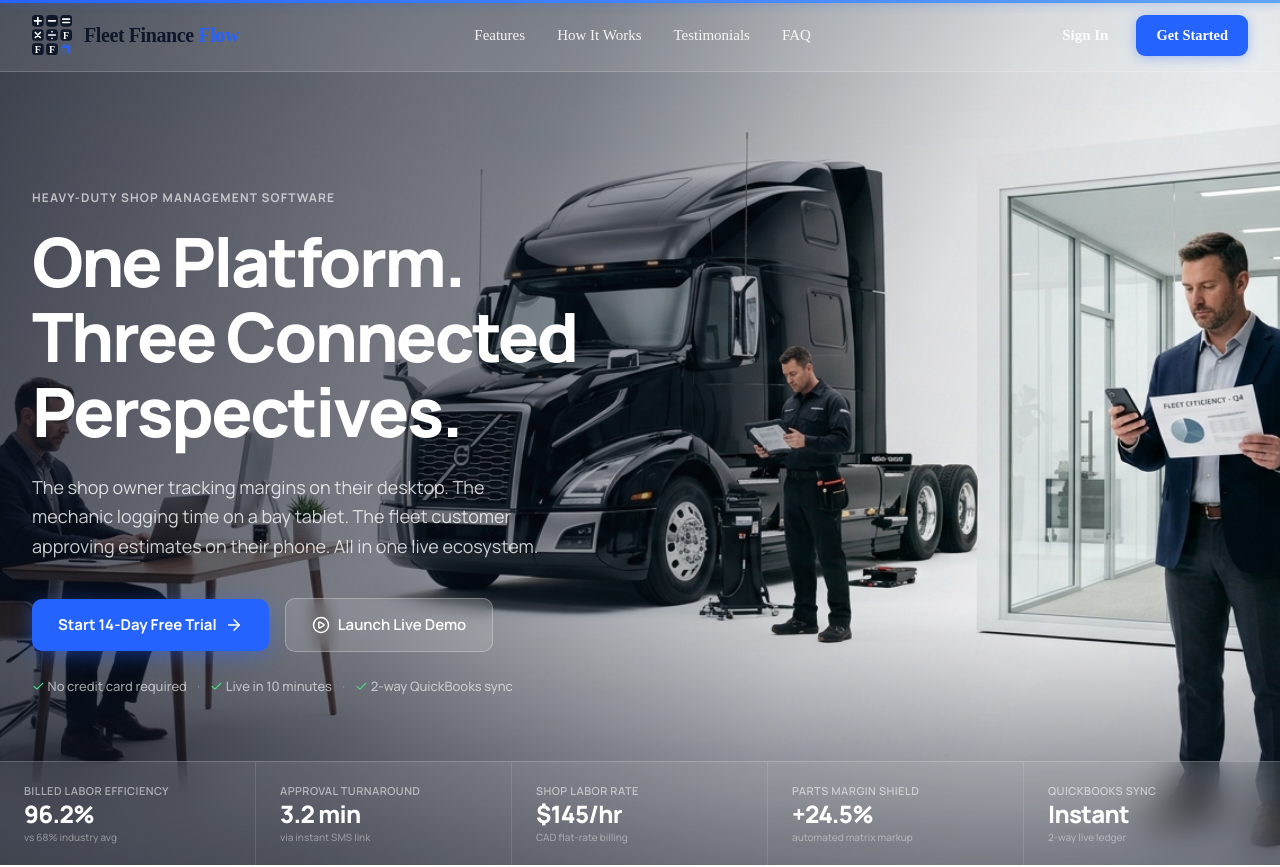
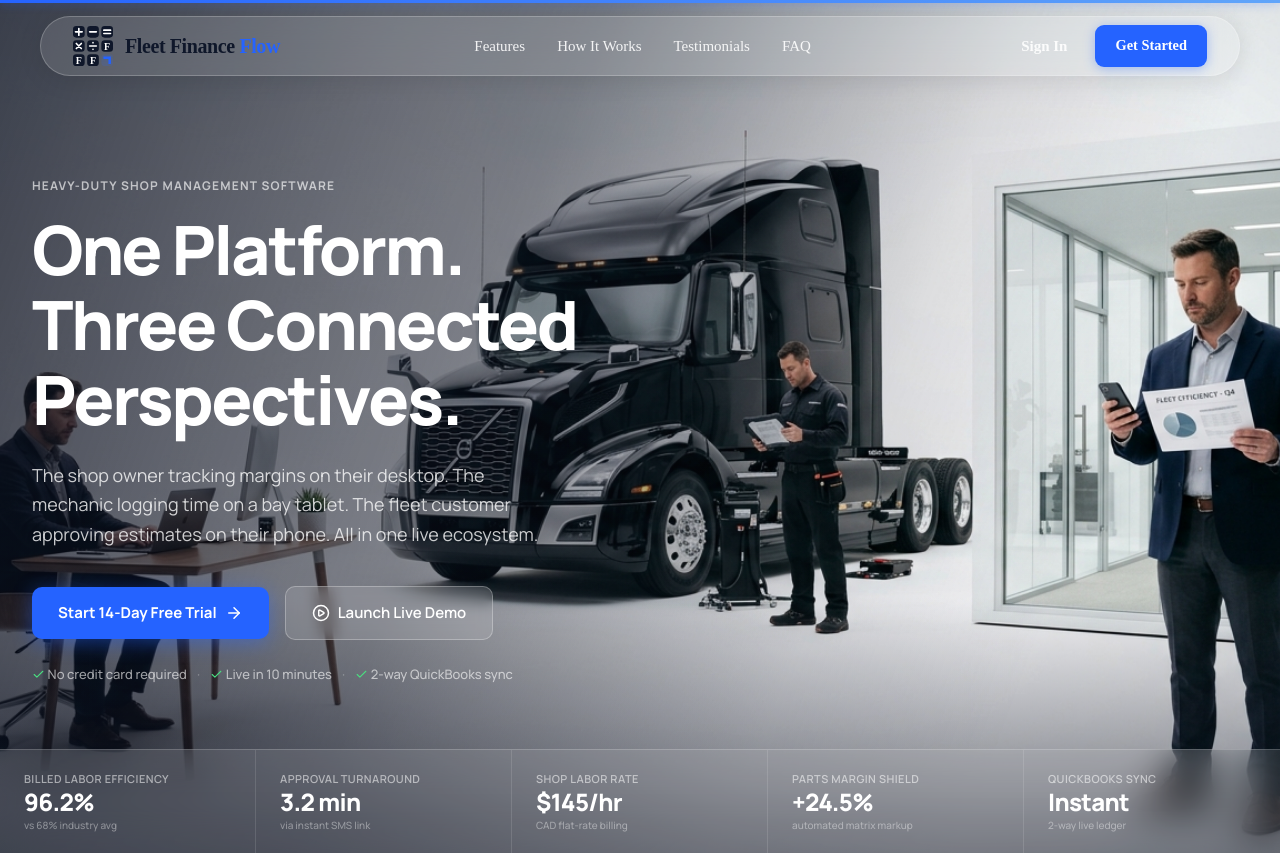
Before and after one commit to officialxairlive-hub/fleetfinanceflow, a Next.js app: page / in a window 1280 px wide. Shown: the top 867 px of the page. Built offline with nearby package versions, Linux system fonts and the light colour scheme.

Commit message:
feat(navbar): floating curved pill with glassmorphism

```diff
--- a/app/components/Hero.module.css
+++ b/app/components/Hero.module.css
@@ -59,8 +59,8 @@
   margin: 0 auto;
   width: 100%;
   padding: 0 2rem;
-  /* Push text block down from top of section */
-  padding-top: calc(72px + 7rem);
+  /* Push text block down: 60px navbar + 16px top offset + breathing room */
+  padding-top: calc(76px + 6rem);
   padding-bottom: 4rem;
   flex: 1;
 }
--- a/app/components/Navbar.module.css
+++ b/app/components/Navbar.module.css
@@ -1,31 +1,35 @@
 /* ─── Navbar Base ─────────────────────────────────────── */
 .navbar {
   position: fixed;
-  top: 0;
-  left: 0;
-  right: 0;
-  height: 72px;
+  top: 16px;
+  left: 50%;
+  transform: translateX(-50%);
+  width: calc(100% - 3rem);
+  max-width: 1200px;
+  height: 60px;
   display: flex;
   align-items: center;
   z-index: 1000;
-  transition: background 0.3s ease, border-color 0.3s ease, box-shadow 0.3s ease;
+  border-radius: 9999px;
+  transition: background 0.35s ease, box-shadow 0.35s ease, border-color 0.35s ease;
 }
 
-/* Transparent glassmorphic state at top of page (sitting over hero image) */
+/* Transparent glass pill floating over hero image */
 .atTop {
-  background: rgba(255, 255, 255, 0.10);
-  backdrop-filter: blur(12px);
-  -webkit-backdrop-filter: blur(12px);
-  border-bottom: 1px solid rgba(255, 255, 255, 0.18);
+  background: rgba(255, 255, 255, 0.12);
+  backdrop-filter: blur(16px);
+  -webkit-backdrop-filter: blur(16px);
+  border: 1px solid rgba(255, 255, 255, 0.22);
+  box-shadow: 0 4px 24px rgba(0, 0, 0, 0.10);
 }
 
-/* Solid glassmorphic state after scrolling */
+/* Solid frosted-glass pill after scrolling */
 .scrolled {
-  background: rgba(255, 255, 255, 0.92);
-  backdrop-filter: blur(20px);
-  -webkit-backdrop-filter: blur(20px);
-  border-bottom: 1px solid rgba(226, 232, 240, 0.8);
-  box-shadow: 0 4px 24px rgba(0, 0, 0, 0.06);
+  background: rgba(255, 255, 255, 0.88);
+  backdrop-filter: blur(24px);
+  -webkit-backdrop-filter: blur(24px);
+  border: 1px solid rgba(226, 232, 240, 0.75);
+  box-shadow: 0 8px 32px rgba(0, 0, 0, 0.10), 0 2px 8px rgba(0, 0, 0, 0.06);
 }
 
 /* ─── Inner Container ─────────────────────────────────── */
```
